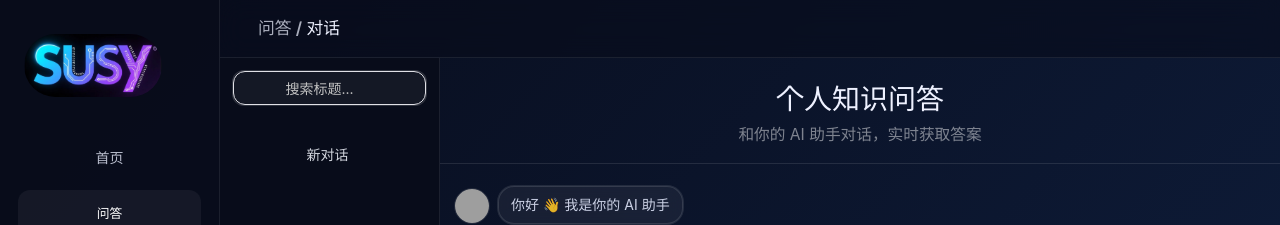
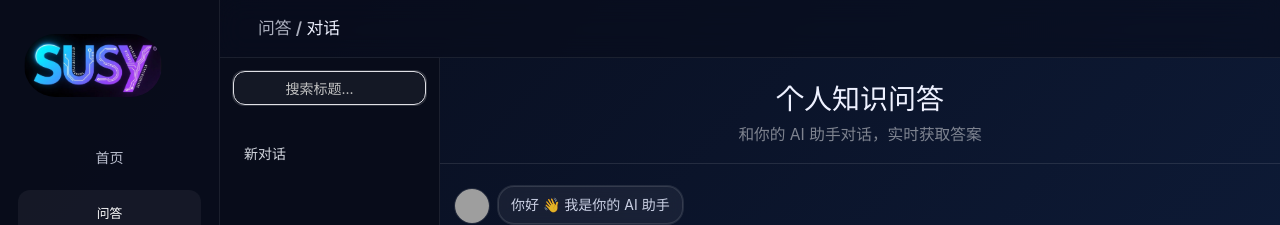
Before and after one commit to suyanyan-kk/ai-chat-app, a Vue app in the folder frontend/: page /qa/chat in a window 1280 px wide. Shown: the top 225 px of the page. Built offline with nearby package versions, Linux system fonts and the light colour scheme; grey boxes are pictures that could not be loaded.

Commit message:
feat：优化侧边栏

```diff
--- a/frontend/src/stores/modules/chatStore.js
+++ b/frontend/src/stores/modules/chatStore.js
@@ -91,7 +91,7 @@ export const useChatStore = defineStore("chat", {
             time: Date.now(),
             loading: false,
             id: Date.now() + Math.random(), // ⭐ 唯一ID
-            messageIndex:0, // ⭐ 命中的消息位置
+            messageIndex: 0, // ⭐ 命中的消息位置
           }
         ],
         // messageIndex 应该由 session 内的计数器统一生成
--- a/frontend/src/views/chat/ChatSidebar.vue
+++ b/frontend/src/views/chat/ChatSidebar.vue
@@ -3,59 +3,116 @@
     <!-- 🔍 搜索 -->
     <n-input placeholder="搜索标题..." v-model:value="keyword" clearable round />
 
-    <!-- 🔍 搜索结果 -->
-    <div v-if="keyword">
-      <div
-        v-for="item in searchResults"
-        :key="item.id"
-        class="session-item"
-        @click="selectSession(item.id)"
+    <!-- 📋 列表统一 -->
+<div class="session-list">
+  <div
+    v-for="item in displayList"
+    :key="item.id"
+    class="session-item"
+    @click="selectSession(item)"
+  >
+    <div :class="['title-row', isSearching ? 'title-search-row' : 'title-edit-row']">
+      <!-- ⭐ 搜索模式的小点 -->
+      <span
+        v-if="isSearching"
+        class="tag-dot"
+        :class="item.matchType"
+      />
+
+      <!-- ✏️ 编辑态 -->
+      <template v-if="editingId === item.id && !isSearching">
+        <input
+          v-model="editingTitle"
+          class="edit-input"
+          @blur="saveTitle(item)"
+          @keydown.enter="saveTitle(item)"
+          @keydown.esc="cancelEdit"
+          autofocus
+        />
+      </template>
+
+      <!-- 📄 普通展示态 -->
+      <template v-else>
+        <div
+          class="title"
+          @dblclick.stop="!isSearching && handleEdit(item)"
+          v-html="isSearching ? highlight(item.title) : item.title"
+        />
+      </template>
+
+      <!-- ❌ 删除按钮（仅默认模式） -->
+      <span
+        v-if="!isSearching"
+        class="delete-btn"
+        @click.stop="handleDelete(item.id)"
       >
-        <div class="title-row">
-          <!-- ⭐ 小标识 -->
-          <span class="tag-dot" :class="item.matchType"></span>
-          <div class="title" v-html="highlight(item.title)" />
-        </div>
-        <!--
-        <div class="desc">
-          {{ item.matchType === 'title' ? '标题匹配' : '内容匹配' }}
-        </div> -->
-      </div>
+        ✕
+      </span>
 
-      <div v-if="searchResults.length === 0" class="empty">没有找到结果</div>
     </div>
+  </div>
 
-    <!-- 📋 默认会话列表 -->
-    <div v-else class="session-list">
-      <div
-        v-for="session in sessions"
-        :key="session.id"
-        class="session-item"
-        @click="selectSession(session.id)"
-      >
-        {{ session.title }}
-      </div>
-    </div>
+  <div v-if="displayList.length === 0" class="empty">
+    没有找到结果
+  </div>
+</div>
   </div>
 </template>
 
 <script setup>
 import { useChatStore } from "@/stores/modules/chatStore";
-import { computed, nextTick } from "vue";
+import { ref, nextTick,computed } from "vue";
 import { storeToRefs } from "pinia";
 const chatStore = useChatStore();
 const { sessions, keyword, searchResults } = storeToRefs(chatStore);
+// 每一项增加一个 editingId，只允许一个在编辑。
+const editingId = ref(null);
+const editingTitle = ref("");
 
+const isSearching = computed(() => !!keyword.value);
+
+const displayList = computed(() => {
+  return isSearching.value ? searchResults.value : sessions.value;
+});
+// 编辑
+const handleEdit = (session) => {
+  editingId.value = session.id;
+  editingTitle.value = session.title;
+};
+// 保存
+const saveTitle = (session) => {
+  if (!editingTitle.value.trim()) return;
+
+  chatStore.updateSessionTitle(session.id, editingTitle.value);
+
+  editingId.value = null;
+};
+// 取消编辑
+const cancelEdit = () => {
+  editingId.value = null;
+};
+// 删除会话
+const handleDelete = (id) => {
+  if (confirm("确定要删除这个会话吗？")) {
+    // 保持至少有一个会话
+    if (sessions.value.length <= 1) {
+      alert("至少需要保留一个会话");
+      return;
+    }
+    // 如果删除的是当前会话，切换到第一个会话（如果有的话）
+    chatStore.deleteSession(id);
+  }
+}
 // ⭐ 点击搜索结果（核心🔥）
-const selectSession = async (sessionId) => {
+const selectSession = async (item) => {
   // 1️⃣ 切换会话
-  chatStore.switchSession(sessionId);
+  chatStore.switchSession(item.id);
 
   await nextTick();
 
   // 2️⃣ 如果是内容匹配 → 滚动定位
-  if (sessionId.matchType === "message") {
-    scrollToMessage(sessionId?.message?.messageIndex);
+  if (item.matchType === "message") {
+    scrollToMessage(item?.message?.messageIndex);
   }
 };
 
@@ -162,12 +219,46 @@ const highlight = (text) => {
   overflow: hidden;
   text-overflow: ellipsis;
 }
+
 .title-row {
   display: flex;
   align-items: center;
   gap: 8px;
 }
+.title-search-row{
+   justify-content: left;
+}
+.title-edit-row{
+  justify-content: space-between;
+}
+.edit-input {
+  flex: 1;
+  border: none;
+  outline: none;
+  background: rgba(255,255,255,0.08);
+  color: #fff;
+  border-radius: 6px;
+  padding: 2px 6px;
+  font-size: 14px;
+}
+/* 删除按钮默认隐藏 */
+.delete-btn {
+  opacity: 0;
+  transition: all 0.2s ease;
+  cursor: pointer;
+  font-size: 12px;
+  color: rgba(255,255,255,0.5);
+}
 
+/* hover 时出现 */
+.session-item:hover .delete-btn {
+  opacity: 1;
+}
+
+/* hover 高亮 */
+.delete-btn:hover {
+  color: #ff6b6b;
+}
 /* 小圆点 */
 .tag-dot {
   width: 6px;
```
Lines whose indentation alone changed are shown as unchanged.
